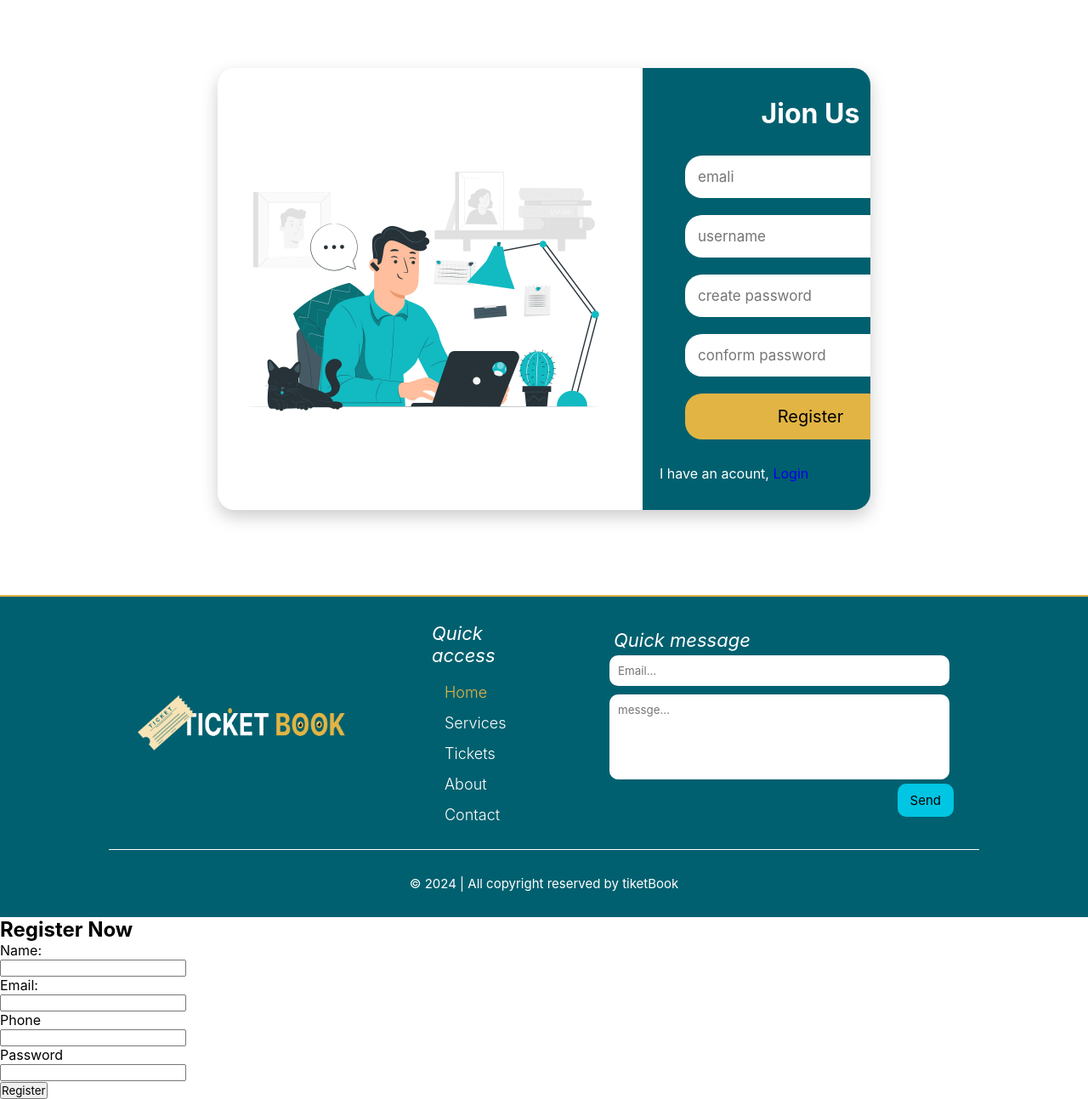
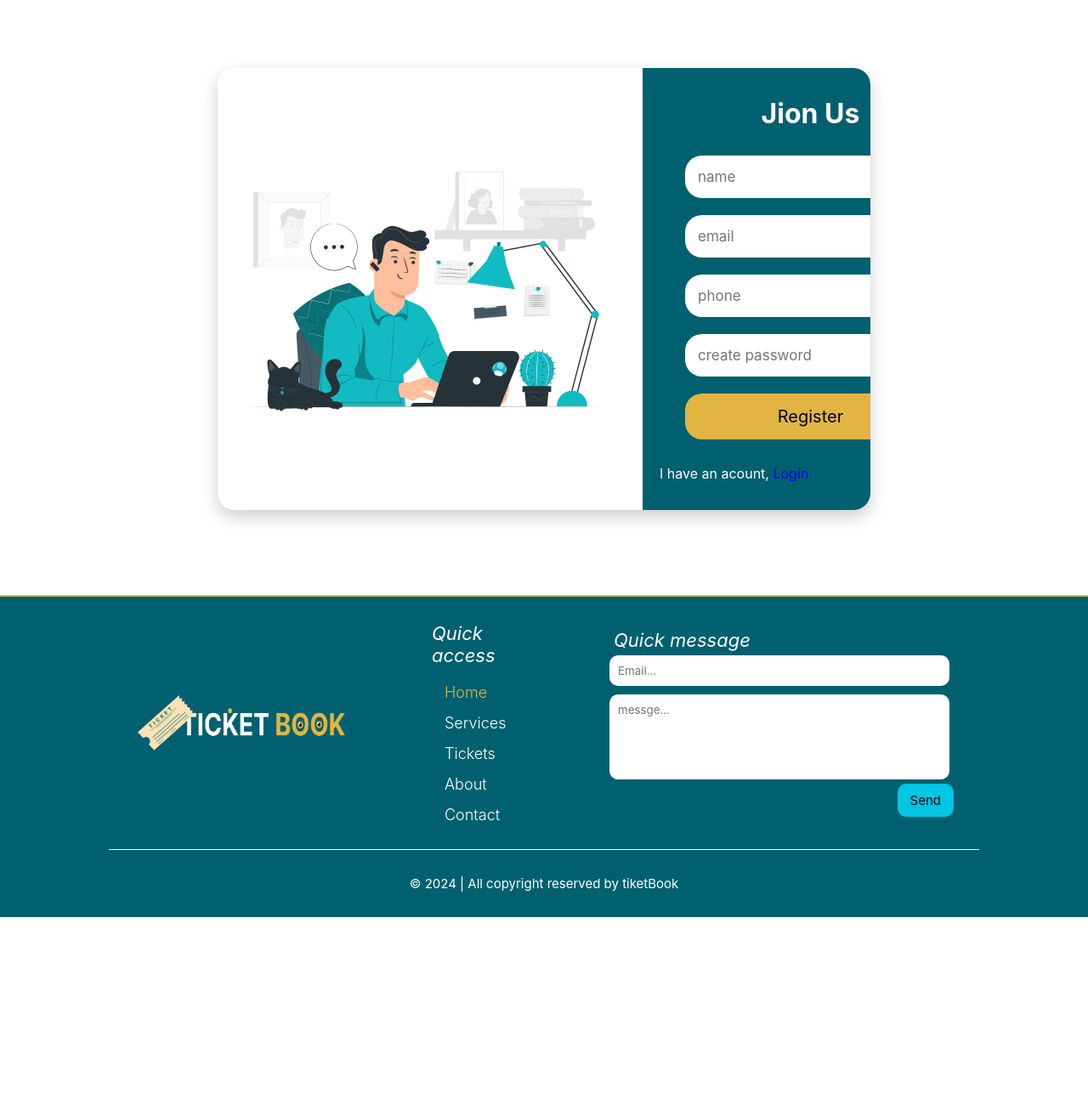
Before and after one commit to shafie-isak/ticket_booking, a PHP site: page / in a window 1280 px wide. Shown: the part 101-1394 px from the top of the page at 85% size. After the commit the page ends 1180 px from the top, so only its background shows below. Run offline with PHP 8.4, Linux system fonts and the light colour scheme.

```diff
--- a/index.php
+++ b/index.php
@@ -17,30 +17,3 @@
 <script src="assets/js/main.js"></script>
 </body>
 </html>
-<?php
-
-include 'config/database.php';
-if ($conn->connect_error) {
-    die("Connection failed: " . $conn->connect_error);
-}
-
-include 'controllers/user.php';
-
-$action = $_GET['action'] ?? 'showRegisterForm';
-
-switch ($action) {
-    case 'register_user':
-        $controller = new UserController($conn);
-        $controller->registerUser();
-        break;
-
-    case 'showRegisterForm':
-        $controller = new UserController($conn); // Create a new UserController instance
-        $controller->showRegisterForm(); // Call the showRegisterForm method to display the registration form
-        break;
-
-    default:
-        echo "Welcome to the MVC Ticket System!"; // Default action if no specific action is given
-        break;
-}
-?>
--- a/views/user.php
+++ /dev/null
@@ -1,22 +0,0 @@
-<?php
-
-?>
-
-<h2>Register Now</h2>
-<form action="index.php?action=register_user" method="POST">
-<label for="name">Name:</label> <br>
-<input type="text" name="name" required>
-<br>
-<label for="">Email:</label><br>
-<input type="email" name="email" required>
-<br>
-<label for="">Phone</label><br>
-<input type="number" name="phone" required>
-<br>
-<label for="">Password</label><br>
-<input type="password" name="password" required>
-<br>
-
-<button type="submit">Register</button>
-
-</form>
--- a/views/userRegistration.php
+++ b/views/userRegistration.php
@@ -9,12 +9,12 @@
       </div>
       <div class="loginCover">
         <h1>Jion Us</h1>
-        <form>
-            <input type="text" placeholder="emali">
-              <input type="text" placeholder="username">
-              <input type="text" placeholder="create password">
-              <input type="text" placeholder="conform password">
-              <button>Register</button>
+        <form action="" method="POST">
+            <input type="text" placeholder="name">
+              <input type="email" placeholder="email">
+              <input type="phone" placeholder="phone">
+              <input type="password" placeholder="create password">
+              <button type="submit">Register</button>
           </form>
           <p>I have an acount, <a href="#">Login</a></p>
       </div>
```
